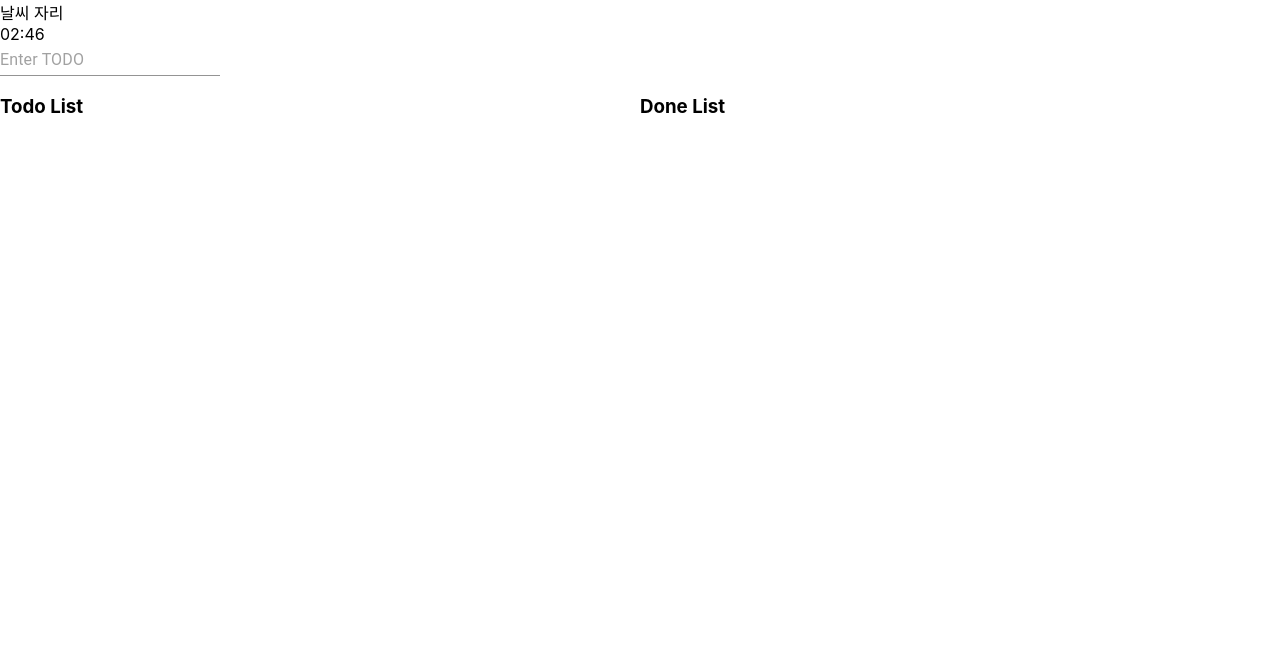
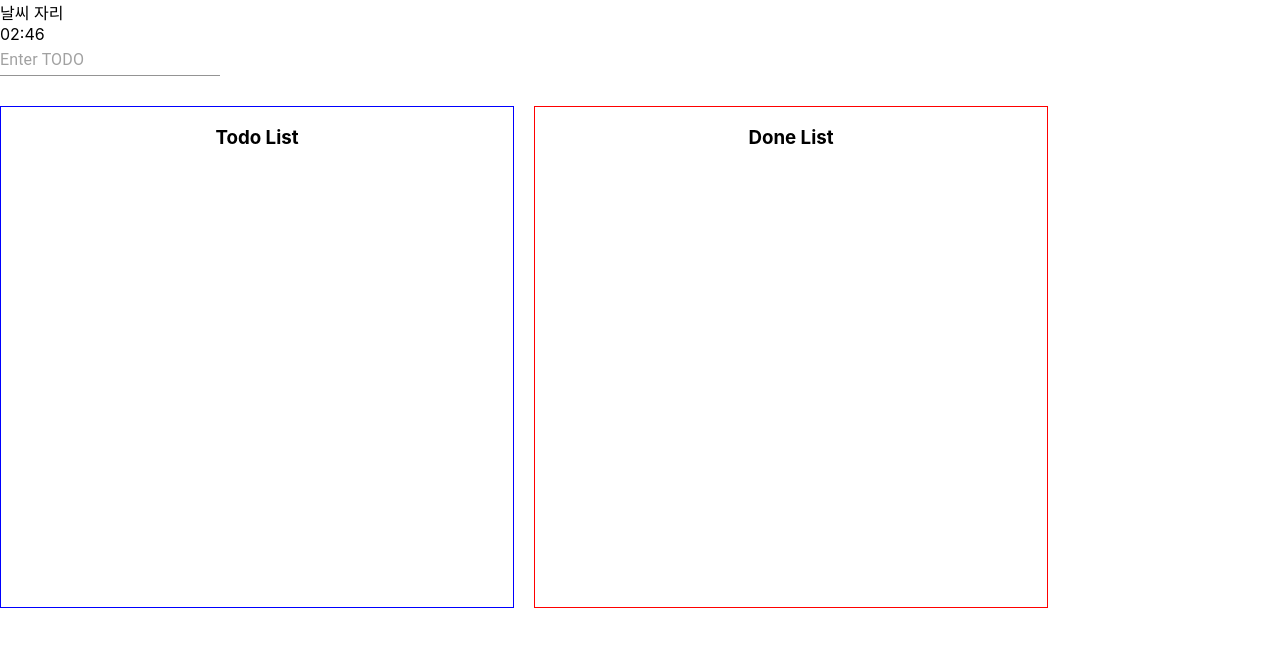
Before and after one commit to Chamy619/Momentom, a React (Create React App) app in the folder momentom/: page / in a window 1280 px wide. Shown: the top 646 px of the page. Built offline with nearby package versions, Linux system fonts and the light colour scheme.

Commit message:
TodoList, DoneList CSS 적용

```diff
--- a/momentom/src/index.css
+++ b/momentom/src/index.css
@@ -13,13 +13,22 @@ code {
 }
 
 .todoList {
-  width: 50%;
+  width: 40%;
+  height: 500px;
   float: left;
+  border: 1px solid blue;
+  text-align: center;
+  margin-top: 30px;
+  margin-right: 20px;
 }
 
 .doneList {
-  width: 50%;
+  width: 40%;
+  height: 500px;
   float: left;
+  border: 1px solid red;
+  text-align: center;
+  margin-top: 30px;
 }
 
 .alertMessage {
```
